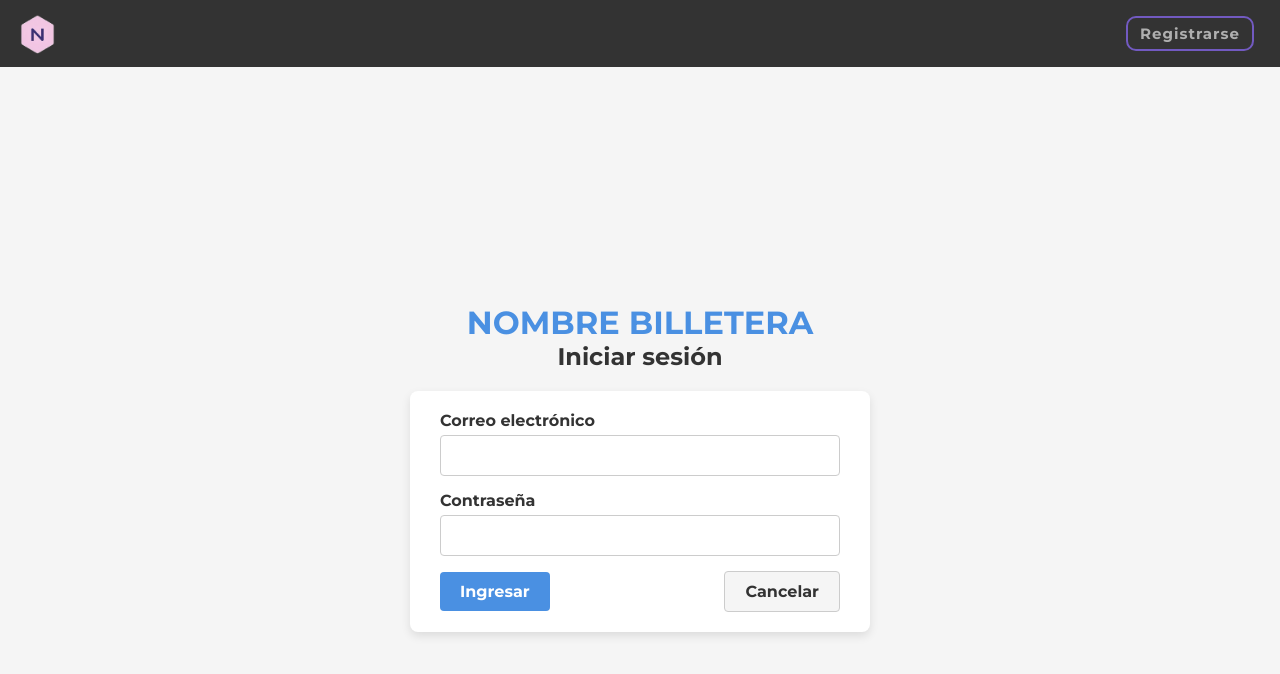
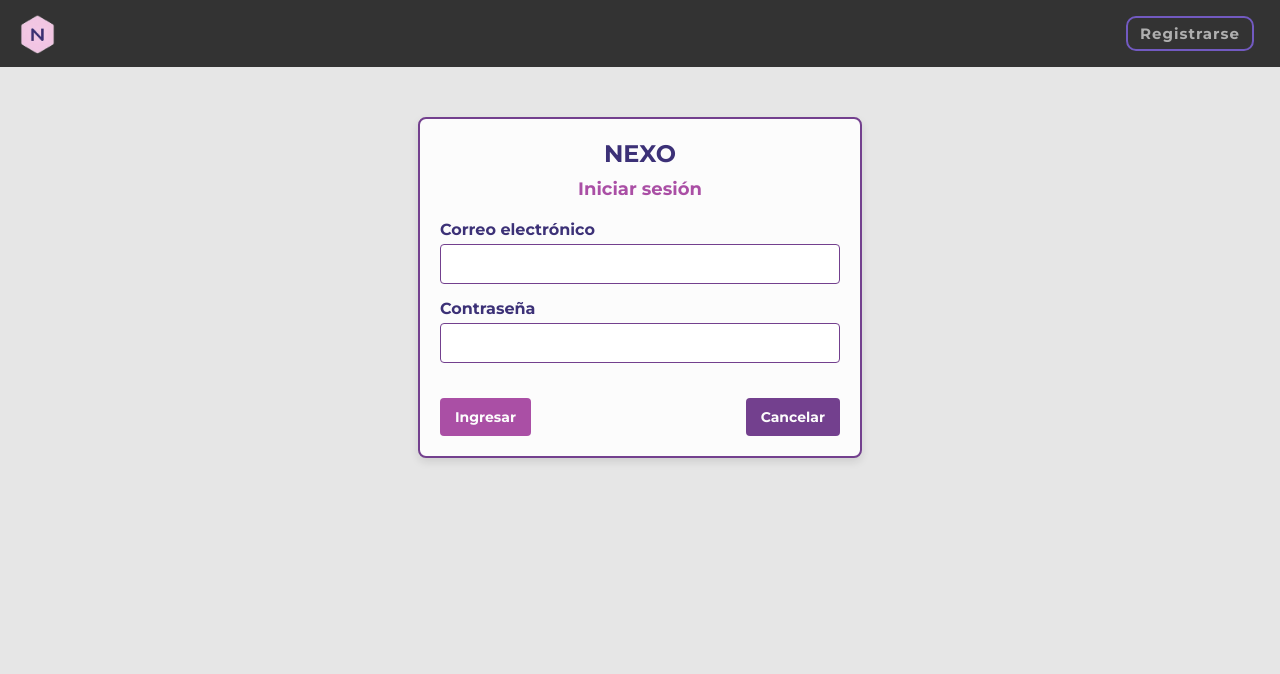
Before and after one commit to BilleteraVirtual/BilleteraVirtual-Front, an Angular app: page /login in a window 1280 px wide. Shown: the top 674 px of the page. Built offline with nearby package versions, Linux system fonts and the light colour scheme; no server answers.

Commit message:
estetica de login y signup

```diff
--- a/src/app/login/login.component.css
+++ b/src/app/login/login.component.css
@@ -1,141 +1,130 @@
-/* General container styles */
+/* Contenedor principal del login */
 .login-container {
-  display: flex;
-  flex-direction: column;
-  align-items: center;
-  justify-content: center;
-  height: 100vh;
-  background-color: #f5f5f5;
-  font-family: Arial, sans-serif;
+  background-color: #fcfcfc;
+  border: 2px solid #73408e;
+  border-radius: 8px;
+  padding: 20px;
+  width: 100%;
+  max-width: 400px;
+  margin: 50px auto;
+  box-shadow: 0 4px 8px rgba(0, 0, 0, 0.1);
+  text-align: center;
 }
 
-/* Header styles */
-.login-header {
-  text-align: center;
+/* Cabecera del formulario */
+.login-header h1 {
+  color: #3c3177;
+  font-size: 24px;
+  margin-bottom: 10px;
+}
+
+.login-header h2 {
+  color: #aa4fa5;
+  font-size: 18px;
   margin-bottom: 20px;
 }
 
-.login-header h1 {
-  font-size: 2rem;
-  color: #4a90e2;
-}
-
-.login-header h2 {
-  font-size: 1.5rem;
-  color: #333;
-}
-
-/* Form styles */
+/* Estilos del formulario */
 .login-form {
-  background: #fff;
-  padding: 20px 30px;
-  border-radius: 8px;
-  box-shadow: 0 4px 10px rgba(0, 0, 0, 0.1);
-  width: 100%;
-  max-width: 400px;
-}
-
-.form-group {
-  margin-bottom: 15px;
+  display: flex;
+  flex-direction: column;
+  gap: 15px;
 }
 
 .form-group label {
+  color: #3c3177;
+  font-weight: bold;
+  margin-bottom: 5px;
   display: block;
-  margin-bottom: 5px;
-  font-weight: bold;
-  color: #333;
+  text-align: left;
 }
 
 .form-group input {
   width: 100%;
   padding: 10px;
-  border: 1px solid #ccc;
+  border: 1px solid #73408e;
   border-radius: 4px;
-  font-size: 1rem;
+  font-size: 14px;
+  color: #3c3177;
 }
 
 .form-group input:focus {
   outline: none;
-  border-color: #4a90e2;
+  border-color: #aa4fa5;
+  box-shadow: 0 0 5px #aa4fa5;
 }
 
-/* Button styles */
+/* Acciones del formulario */
 .form-actions {
   display: flex;
-  justify-content: space-between;
-  align-items: center;
+  justify-content: space-between; /* Aumenta la separación horizontal entre los botones */
+  gap: 20px; /* Espaciado adicional si los botones están más cerca */
+  margin-top: 20px;
 }
 
+/* Botones */
 .btn {
-  padding: 10px 20px;
-  font-size: 1rem;
+  padding: 10px 15px;
   border: none;
   border-radius: 4px;
+  font-size: 14px;
+  font-weight: bold;
   cursor: pointer;
+  transition: background-color 0.3s ease;
 }
 
 .primary-btn {
-  background-color: #4a90e2;
-  color: #fff;
+  background-color: #aa4fa5;
+  color: #fcfcfc;
 }
 
 .primary-btn:hover {
-  background-color: #357ab8;
+  background-color: #e15fbc;
 }
 
 .secondary-btn {
-  background-color: #f5f5f5;
-  color: #333;
-  border: 1px solid #ccc;
+  background-color: #73408e;
+  color: #fcfcfc;
 }
 
 .secondary-btn:hover {
-  background-color: #e0e0e0;
+  background-color: #3c3177;
 }
 
-/* Estilo para el modal */
+/* Modal de error */
 .modal {
   position: fixed;
   top: 0;
   left: 0;
   width: 100%;
   height: 100%;
-  background: rgba(0, 0, 0, 0.5);
+  background-color: rgba(0, 0, 0, 0.5);
   display: flex;
+  justify-content: center;
   align-items: center;
-  justify-content: center;
   z-index: 1000;
 }
 
 .modal-content {
-  background: #fff;
-  padding: 20px 30px;
+  background-color: #fcfcfc;
+  padding: 20px;
+  border: 2px solid #73408e;
   border-radius: 8px;
-  box-shadow: 0 4px 10px rgba(0, 0, 0, 0.1);
   text-align: center;
-  max-width: 400px;
-  width: 90%;
+  width: 300px;
 }
 
 .modal-content h3 {
-  color: #e74c3c;
-  margin-bottom: 15px;
+  color: #3c3177;
+  margin-bottom: 10px;
 }
 
 .modal-content p {
+  color: #73408e;
   margin-bottom: 20px;
 }
 
 .modal-content .btn {
-  padding: 10px 20px;
-  font-size: 1rem;
-  border: none;
-  border-radius: 4px;
-  background-color: #4a90e2;
-  color: #fff;
-  cursor: pointer;
+  display: inline-block;
+  margin-top: 10px;
 }
-
-.modal-content .btn:hover {
-  background-color: #357ab8;
-}
--- a/src/app/login/login.component.html
+++ b/src/app/login/login.component.html
@@ -1,6 +1,6 @@
 <div class="login-container">
   <div class="login-header">
-    <h1>NOMBRE BILLETERA</h1>
+    <h1>NEXO</h1>
     <h2>Iniciar sesión</h2>
   </div>
   <form [formGroup]="applyForm" (submit)="submitApplication()" class="login-form">
--- a/src/app/login/login.component.ts
+++ b/src/app/login/login.component.ts
@@ -1,4 +1,4 @@
-import { Component, inject } from '@angular/core';
+import { Component, OnInit, inject } from '@angular/core';
 import { FormControl, FormGroup, FormsModule, ReactiveFormsModule } from '@angular/forms';
 import { EntityService } from '../Entity.service';
 import { Router } from '@angular/router';
@@ -12,7 +12,7 @@ import { AuthService } from '../auth.service';
   templateUrl: './login.component.html',
   styleUrls: ['./login.component.css']
 })
-export class LoginComponent {
+export class LoginComponent implements OnInit{
   authService = inject(AuthService);
   router = inject(Router);
 
@@ -23,6 +23,12 @@ export class LoginComponent {
     email: new FormControl(''),
     password: new FormControl('')
   });
+
+  async ngOnInit(): Promise<void> {
+    if (await this.authService.loggedIn()) {
+      this.router.navigate(['/home']);
+    }
+  }
 
   public login(formData: any) {
     const body = {
@@ -38,7 +44,7 @@ export class LoginComponent {
 
           setTimeout(() => {
             this.router.navigate(['/home']); // Redirige al home
-          }, 500);
+          }, 200);
         } else {
           this.showErrorModal = true; // Muestra el modal en caso de error
         }
--- a/src/app/signup/signup.component.css
+++ b/src/app/signup/signup.component.css
@@ -1,49 +1,92 @@
-/* Estilo general del formulario */
+/* Estilos globales del formulario */
 form {
-    max-width: 400px;
-    margin: 0 auto;
+  background-color: #fcfcfc; /* Fondo claro */
   padding: 20px;
-    border: 1px solid #ddd;
+  border: 2px solid #73408e; /* Borde principal */
   border-radius: 8px;
-    box-shadow: 0 2px 4px rgba(0, 0, 0, 0.1);
-    background-color: #f9f9f9;
+  box-shadow: 0 4px 8px rgba(0, 0, 0, 0.1);
+  max-width: 600px;
+  margin: 20px auto;
+  font-family: 'Arial', sans-serif;
 }
 
-  /* Estilo de los campos del formulario */
-  form div {
-    margin-bottom: 15px;
+/* Etiquetas */
+form label {
+  color: #3c3177; /* Texto oscuro */
+  font-weight: bold;
+  display: block;
+  margin-bottom: 5px;
 }
 
-  /* Estilo de las etiquetas */
-  form label {
-    display: block;
-    font-weight: bold;
-    margin-bottom: 5px;
-    color: #333;
+/* Campos de entrada */
+form input,
+form select {
+  width: 100%;
+  padding: 10px;
+  margin-bottom: 15px;
+  border: 1px solid #73408e; /* Borde de los inputs */
+  border-radius: 4px;
+  font-size: 14px;
+  color: #3c3177;
 }
 
-  /* Estilo de los inputs */
-  form input[type="text"],
-  form input[type="email"],
-  form input[type="password"] {
-    width: 100%;
-    padding: 8px;
-    border: 1px solid #ccc;
-    border-radius: 4px;
-    box-sizing: border-box; /* Asegura que el padding no aumente el ancho total */
+form input:focus,
+form select:focus {
+  outline: none;
+  border-color: #aa4fa5; /* Color destacado al enfocar */
+  box-shadow: 0 0 5px #aa4fa5;
 }
 
-  /* Estilo del botón */
+/* Botón de envío */
 form button {
-    background-color: #007bff;
-    color: white;
+  background-color: #aa4fa5; /* Fondo del botón */
+  color: #fcfcfc; /* Texto blanco */
   border: none;
   padding: 10px 15px;
   border-radius: 4px;
+  font-size: 16px;
+  font-weight: bold;
   cursor: pointer;
-    font-size: 16px;
+  transition: background-color 0.3s ease;
 }
 
 form button:hover {
-    background-color: #0056b3;
+  background-color: #e15fbc; /* Cambio de color al pasar el cursor */
 }
+
+form button:disabled {
+  background-color: #73408e; /* Color desactivado */
+  cursor: not-allowed;
+}
+
+/* Mensajes de error */
+form small {
+  color: #e15fbc; /* Color de los mensajes de error */
+  font-size: 12px;
+  display: block;
+  margin-top: -10px;
+  margin-bottom: 10px;
+}
+
+/* Opciones seleccionables */
+form select option {
+  color: #3c3177;
+  background-color: #fcfcfc;
+}
+
+/* Secciones específicas */
+div[formGroupName="entity"],
+div[formGroupName="company"],
+div[formGroupName="user"] {
+  border: 1px solid #73408e; /* Borde de las secciones */
+  border-radius: 4px;
+  padding: 10px;
+  margin-bottom: 20px;
+  background-color: #f8f0fc; /* Fondo claro para secciones */
+}
+
+/* Títulos internos de secciones */
+div[formGroupName="company"] label:first-of-type,
+div[formGroupName="user"] label:first-of-type {
+  margin-top: 10px;
+}
```
Lines whose indentation alone changed are shown as unchanged.
